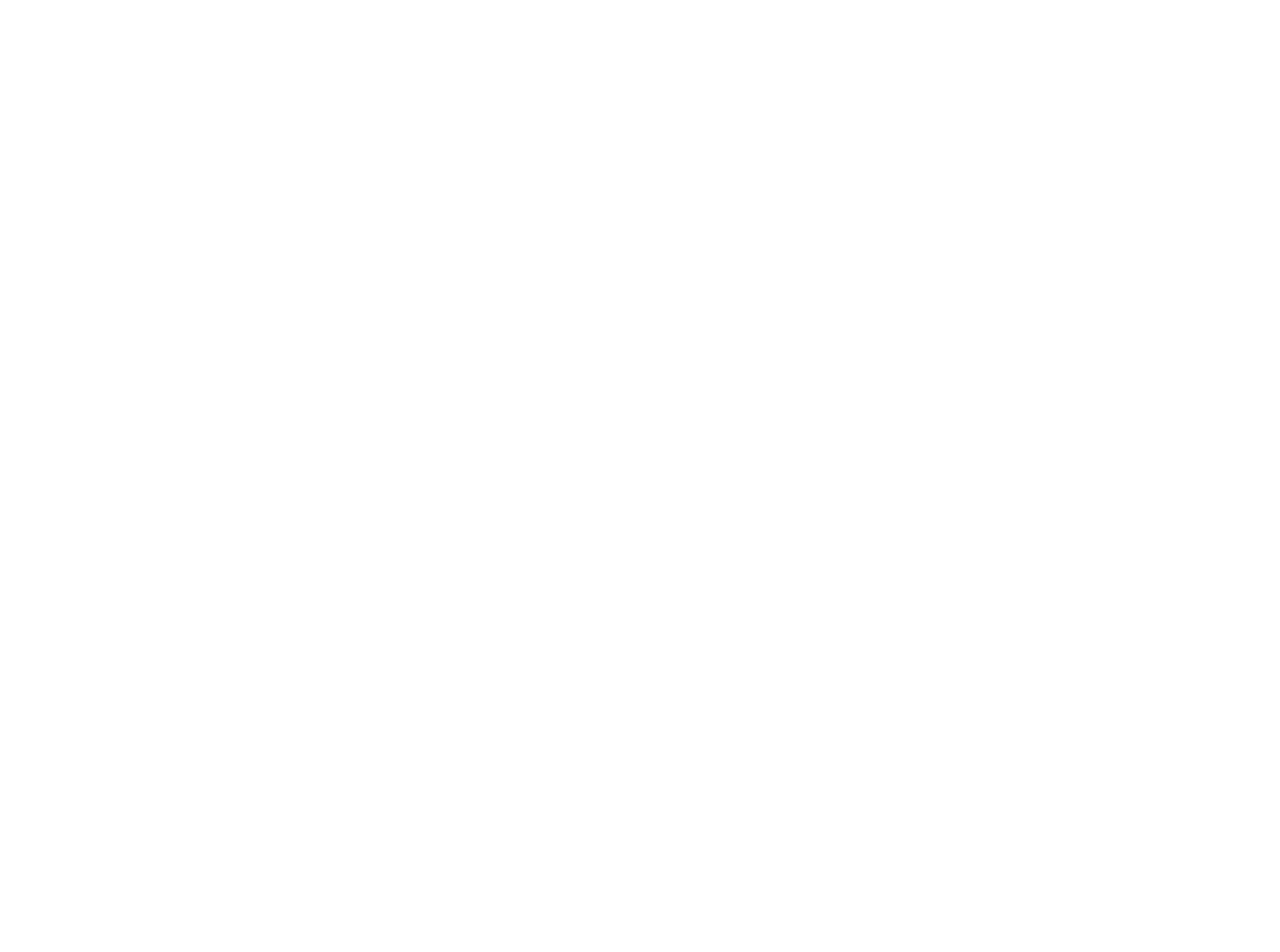
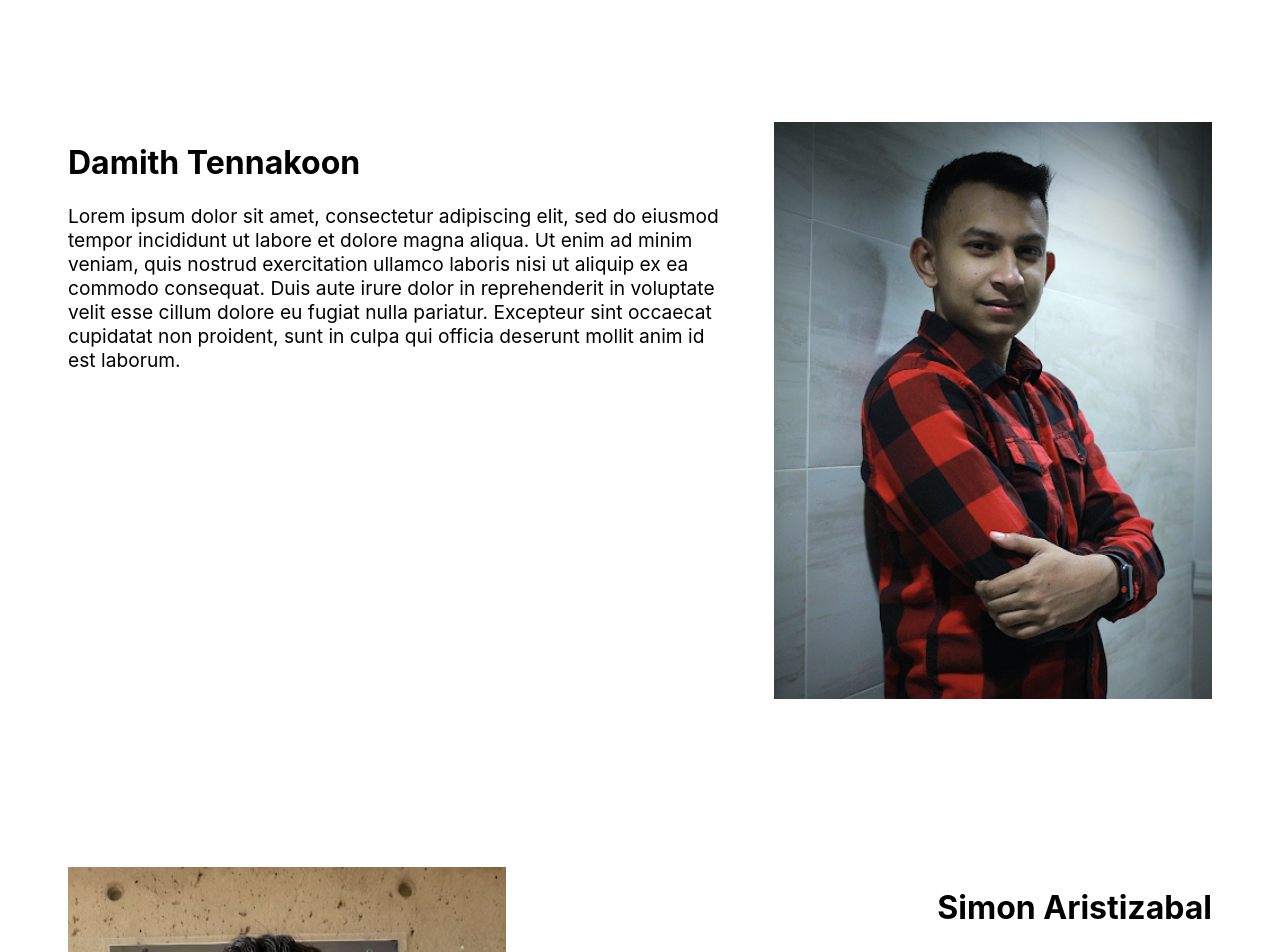
Before and after one commit to aysha3/buoybatterysite-, a React (Create React App) app: page /aboutus in a window 1280 px wide. Shown: the part 3320-4272 px from the top of the page. Before the commit the page ends 3346 px from the top, so only its background shows below. Built offline with nearby package versions, Linux system fonts and the light colour scheme.

Commit message:
Finished images of About Us

```diff
--- a/package.json
+++ b/package.json
@@ -9,7 +9,9 @@
     "@testing-library/jest-dom": "^5.16.5",
     "@testing-library/react": "^13.4.0",
     "@testing-library/user-event": "^13.5.0",
+    "bootstrap": "^5.2.3",
     "react": "^18.2.0",
+    "react-bootstrap": "^2.7.2",
     "react-dom": "^18.2.0",
     "react-router-dom": "^6.9.0",
     "react-scripts": "5.0.1",
--- a/src/JSONS/AboutUs.json
+++ b/src/JSONS/AboutUs.json
@@ -42,6 +42,28 @@
         "imgSrc": "JasonFernandes.png",
         "imgSize": "40%",
         "istextLeft": false
+    },
+    {
+        "id": 4,
+        "type": "oneParagraphOneImage",
+        "header": "Damith Tennakoon",
+        "paragraph": "Lorem ipsum dolor sit amet, consectetur adipiscing elit, sed do eiusmod tempor incididunt ut labore et dolore magna aliqua. Ut enim ad minim veniam, quis nostrud exercitation ullamco laboris nisi ut aliquip ex ea commodo consequat. Duis aute irure dolor in reprehenderit in voluptate velit esse cillum dolore eu fugiat nulla pariatur. Excepteur sint occaecat cupidatat non proident, sunt in culpa qui officia deserunt mollit anim id est laborum.",
+        "alignText": "left",
+        "textWidth": "60%",
+        "imgSrc": "DamithTennakoon.png",
+        "imgSize": "40%",
+        "istextLeft": true
+    },
+    {
+        "id": 5,
+        "type": "oneParagraphOneImage",
+        "header": "Simon Aristizabal",
+        "paragraph": "Lorem ipsum dolor sit amet, consectetur adipiscing elit, sed do eiusmod tempor incididunt ut labore et dolore magna aliqua. Ut enim ad minim veniam, quis nostrud exercitation ullamco laboris nisi ut aliquip ex ea commodo consequat. Duis aute irure dolor in reprehenderit in voluptate velit esse cillum dolore eu fugiat nulla pariatur. Excepteur sint occaecat cupidatat non proident, sunt in culpa qui officia deserunt mollit anim id est laborum.",
+        "alignText": "right",
+        "textWidth": "60%",
+        "imgSrc": "SimonAristizabal.png",
+        "imgSize": "40%",
+        "istextLeft": false
     }
 
 ]
--- a/src/Pages/AboutUsPage.jsx
+++ b/src/Pages/AboutUsPage.jsx
@@ -11,11 +11,10 @@
     };
 
     const profileStyle= {
-        width: "45%"
     };
 
     return(
-        <div id="imgSection" style={sectionStyle}>
+        <div class="imgSection" style={sectionStyle}>
             <div id="profileSection" style={profileStyle}>
                 <HeaderParagraphImgCombo class="profile" inputJson={AboutUsJson}></HeaderParagraphImgCombo>
             </div>
--- a/src/Styles/AboutUs.css
+++ b/src/Styles/AboutUs.css
@@ -1,7 +1,7 @@
-.imgSection {
-    display: "inline-block";
+.profile {
+    display: flex;
+    flex-direction: column;
 }
-
 
 h1 {
     font-size: 2.5vw;
```
Also changed, not shown: 1 other file (tests, documents, lock files or other folders).
